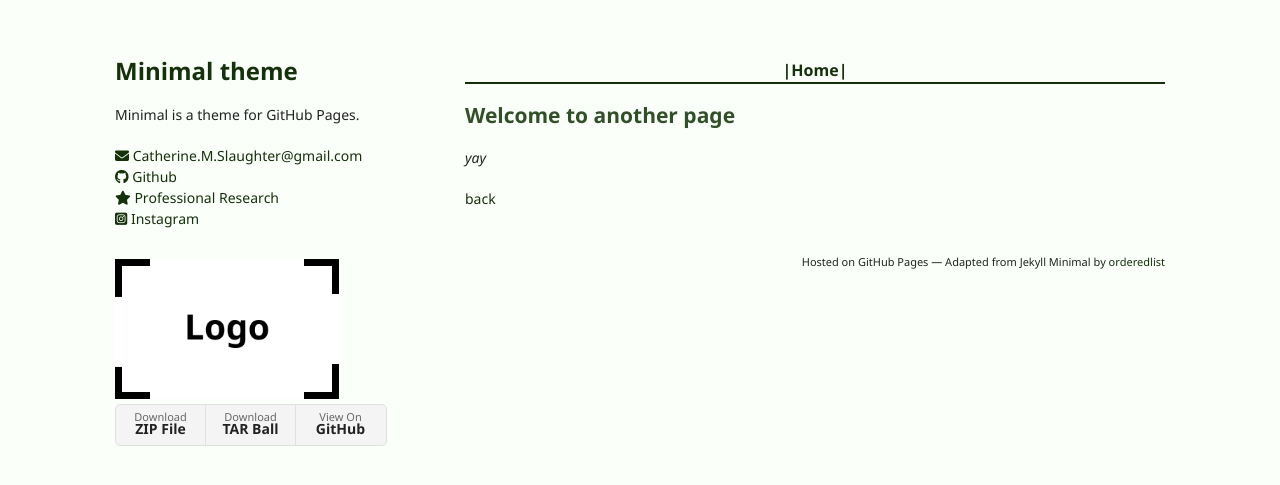
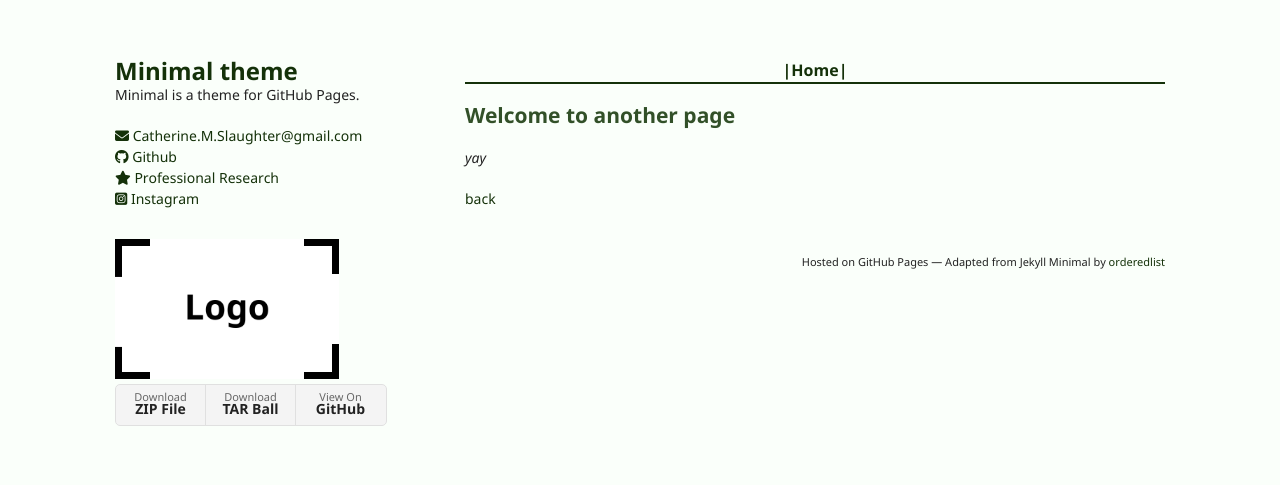
Before and after one commit to catieslaughts/minimal-toi, a Jekyll site: the page built from another-page.md, in a window 1280 px wide. Shown: the top 485 px of the page. Built offline with Jekyll 4.4.1, drawn with Linux system fonts in a browser that asks for light colours; nearby versions of some CDN libraries; our own code applies the rules of GitHub Pages for plain Markdown files.

Commit message:
Update default.html

```diff
--- a/_layouts/default.html
+++ b/_layouts/default.html
@@ -12,7 +12,7 @@
   <body>
     <div class="wrapper">
       <header>
-        <h1 style="font-size: 24px"><a href="{{ "/" | absolute_url }}">{{ site.title | default: site.github.repository_name }}</a></h1>
+        <h1 style="margin-bottom: 0;font-size: 24px"><a href="{{ "/" | absolute_url }}">{{ site.title | default: site.github.repository_name }}</a></h1>
         <p style="margin-top: 0;">{{ site.description | default: site.github.project_tagline }}</p>
 
         <a href="mailto:catherine.m.slaughter@gmail.com"> <i class="fas fa-envelope"></i> Catherine.M.Slaughter@gmail.com</a>
```
